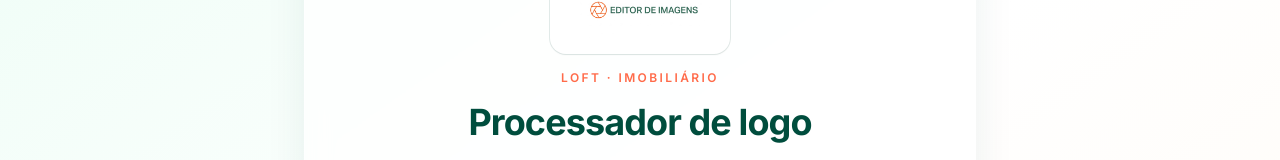
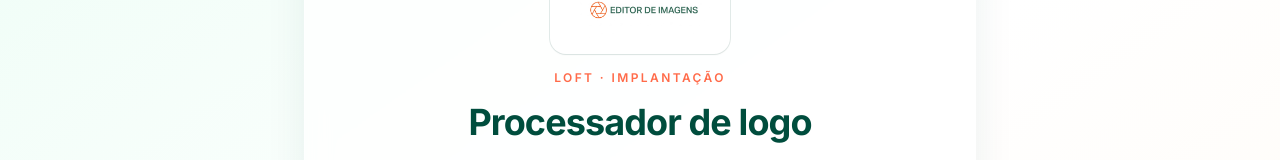
Before and after one commit to playbet4/Edito-de-imagem, a React (Vite) app: page / in a window 1280 px wide. Shown: the part 183-343 px from the top of the page. Built offline with nearby package versions, Linux system fonts and the light colour scheme.

Commit message:
ajuste no nome

```diff
--- a/src/App.tsx
+++ b/src/App.tsx
@@ -217,7 +217,7 @@
               className="max-h-[112px] sm:max-h-[140px] w-auto max-w-full object-contain"
             />
           </div>
-          <p className="text-xs font-semibold uppercase tracking-[0.2em] text-loft-orange">Loft · Imobiliário</p>
+          <p className="text-xs font-semibold uppercase tracking-[0.2em] text-loft-orange">Loft · Implantação</p>
           <h1 className="text-3xl sm:text-4xl font-bold text-loft-green tracking-tight">Processador de logo</h1>
           <p className="text-loft-green/80 text-sm sm:text-base leading-relaxed">
             Remova fundo no navegador, ajuste o recorte na imagem, escolha o formato e exporte com ou sem marca
```
